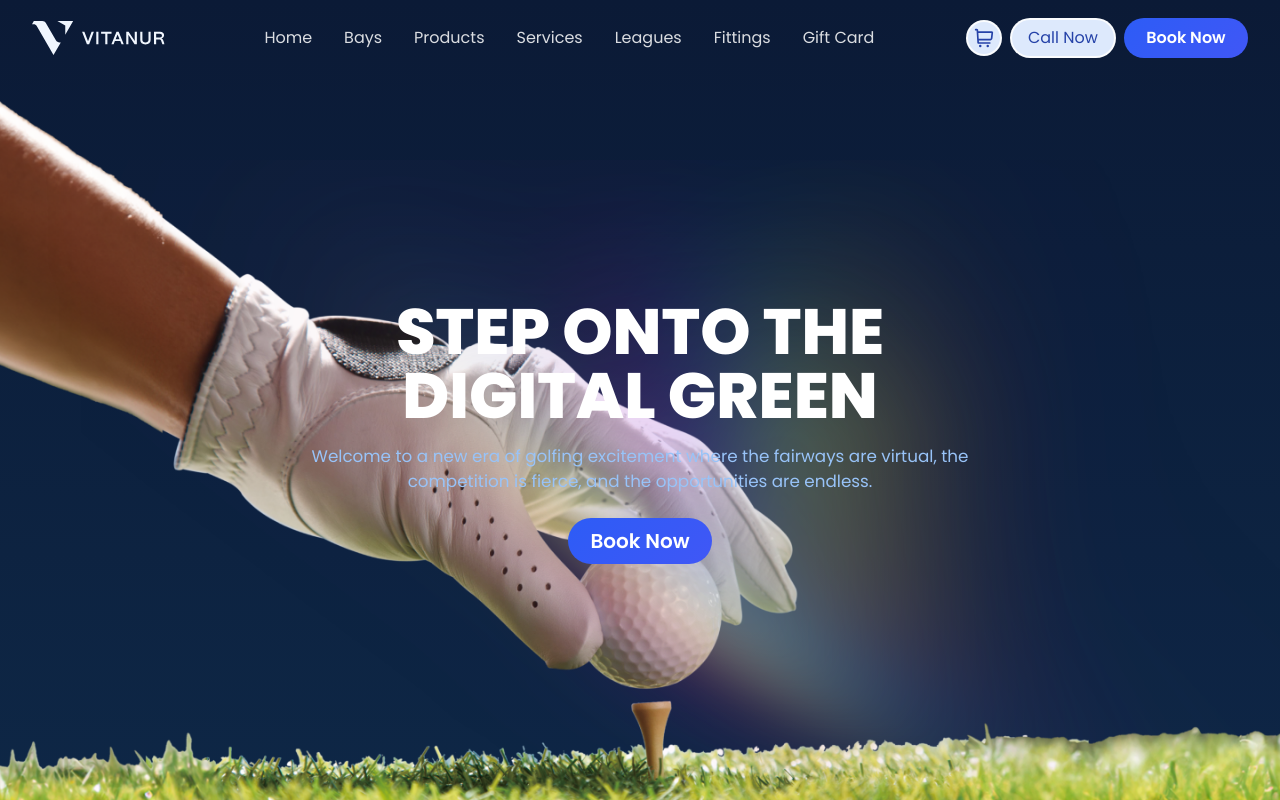
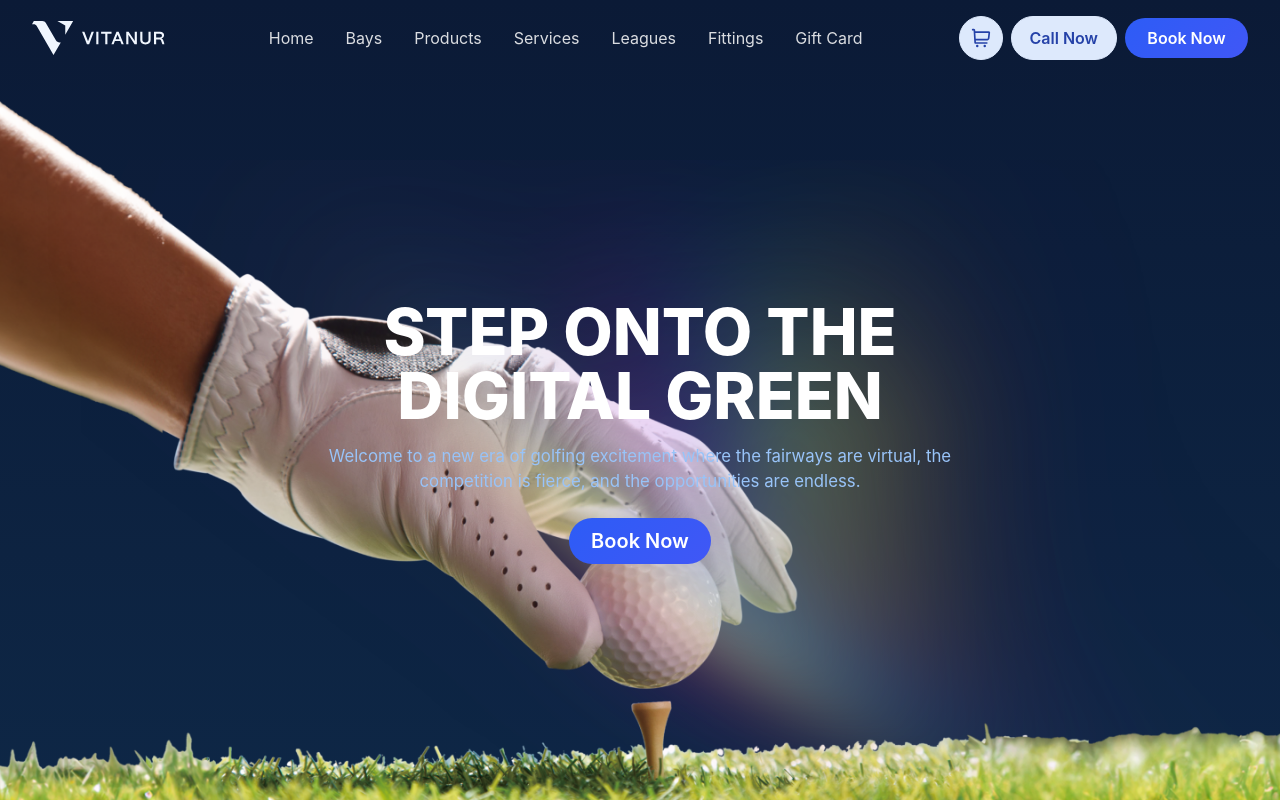
Before and after one commit to fbakirli/Vitanur-Website, a plain HTML site: page index.html in a window 1280 px wide. Drawn offline with nearby package versions, Linux system fonts and the light colour scheme.

Commit message:
fixed the properties of the buttons on the right

```diff
--- a/styles.css
+++ b/styles.css
@@ -4,7 +4,7 @@
     --accent: #2d5cf6;
     --muted-white: rgba(255,255,255,0.85);
     --container-max: 1200px;
-    --font-sans: "Poppins", system-ui, -apple-system, "Segoe UI", Roboto, "Helvetica Neue", Arial;
+    --font-sans: "Inter", system-ui, -apple-system, sans-serif;;
   }
 
   * { box-sizing: border-box; margin: 0; padding: 0; }
@@ -33,34 +33,41 @@
 
   /* Cart + Call Now + Book Now buttons */
   .btn-cart {
-    background: #DDE9FC;
-    border: 2px solid var(--muted-white);
-    color: #fff;
-    width: 36px; height: 36px;
-    display: flex; align-items: center; justify-content: center;
-    font-size: 16px;
-    border-radius: 50%;
+    width: 44px;
+    height: 44px;
+    padding: 12px;
+    border-radius: 1000px;
+    background: rgba(221, 233, 252, 1);
+    border: 1px solid rgba(221, 233, 252, 1);  /* matches background */
+    display: flex;
+    align-items: center;
+    justify-content: center;
+    color: rgba(37, 66, 168, 1); /* icon/text color */
   }
 
   .btn-call {
-    border: 2px solid var(--muted-white);
-    background: #DDE9FC;
-    color: #2542A8;
-    padding: 0.35rem 1rem;
-    border-radius: 9999px;
-    font-weight: 500;
-  }
+    font-family: 'Inter', sans-serif;
+    font-weight: 600;
+    font-size: 16px;
+    line-height: 24px;
+    color: rgba(37, 66, 168, 1); /* text color */
 
-  .btn-call:hover, .btn-cart:hover {
-    background: rgba(255,255,255,0.15);
-    color: #fff;
+    background: rgba(221, 233, 252, 1);
+    border: 1px solid rgba(221, 233, 252, 1);  /* matches background */
+    border-radius: 1000px;
+
+    padding: 10px 18px;
+    height: 44px;
+    display: inline-flex;
+    align-items: center;
+    justify-content: center;
   }
 
   .btn-primary {
     background: linear-gradient(135deg, var(--accent), #4057f6);
     border: none;
     padding: 0.5rem 1.4rem;
-    border-radius: 9999px;
+    border-radius: 1000px;
     font-weight: 600;
   }
 
@@ -154,7 +161,11 @@
 
 
   /* Mobile tweaks */
-  @media (max-width: 768px) {
+  @media (max-width: 991px) {
+    .btn-call,
+    .btn.btn-primary {
+      display: none !important;
+    }
     .hero-title {
       font-size: clamp(22px, 9vw, 32px);
     }
```
